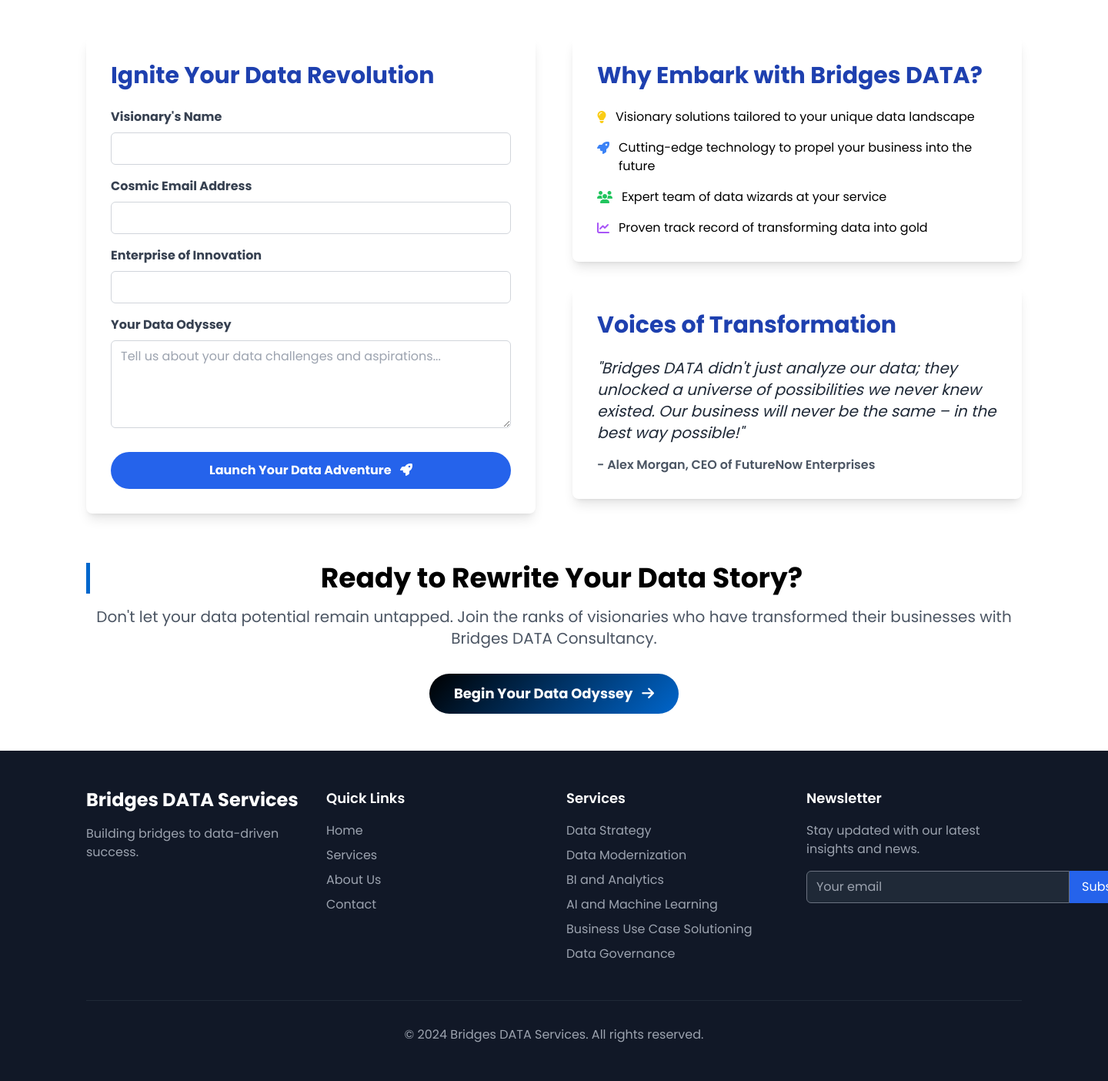
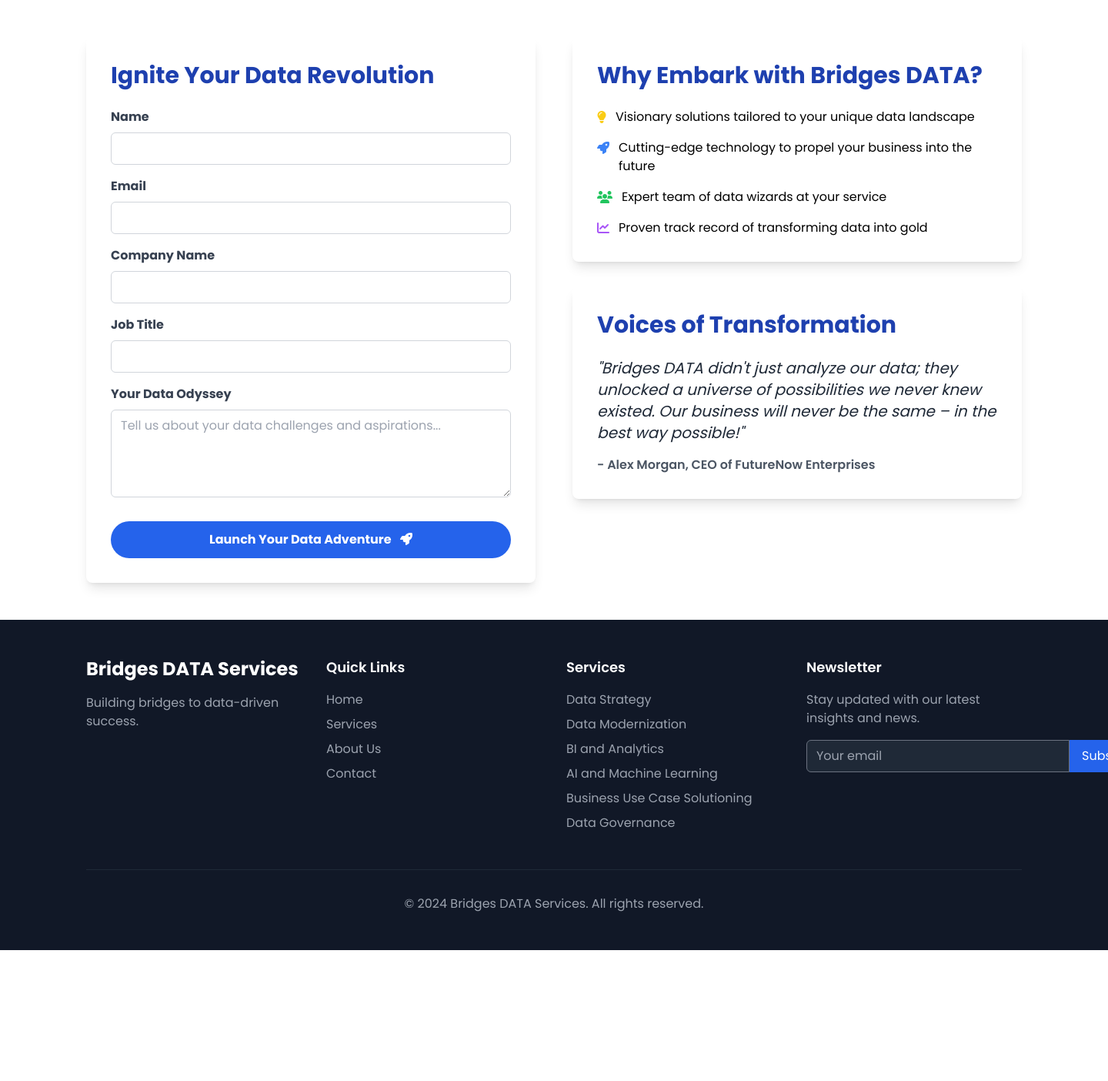
Before and after one commit to phostilite/ubiquitous-octo-invention, a Django app: page /unleash_data/ in a window 1440 px wide; the page is wider, and only the part inside the window is pictured. Shown: the part 348-1752 px from the top of that part at 77% size. After the commit the page ends 1582 px from the top of that part, so only its background shows below. Run offline with Django 5.2, Linux system fonts and the light colour scheme; some libraries are stand-ins or nearby versions.

Commit message:
fix: ui errors

```diff
--- a/templates/website/contact.html
+++ b/templates/website/contact.html
@@ -243,13 +243,9 @@
     </nav>
 
     <header class="gradient-bg text-white relative overflow-hidden">
-        <div class="max-w-7xl mx-auto px-4 sm:px-6 lg:px-8 py-32">
+        <div class="max-w-7xl mx-auto px-4 sm:px-6 lg:px-8 py-16">
             <h1 class="text-5xl font-bold mb-4 animate-slide-left">Get in Touch</h1>
             <p class="text-xl mb-8 animate-slide-right" style="animation-delay: 0.2s;">Let's discuss how we can transform your data into actionable insights.</p>
-            <a href="#contact-form" class="inline-block bg-white hover:bg-blue-100 text-blue-900 font-bold py-3 px-8 rounded-full text-lg transition duration-300 ease-in-out transform hover:scale-105 animate-fade-in" style="animation-delay: 0.4s;">
-                Reach Out Now
-                <i class="fas fa-paper-plane ml-2"></i>
-            </a>
         </div>
     </header>
 
--- a/templates/website/unleash_data.html
+++ b/templates/website/unleash_data.html
@@ -257,16 +257,20 @@
                 <h2 class="text-3xl font-bold mb-6 text-blue-800">Ignite Your Data Revolution</h2>
                 <form id="dataRevolutionForm">
                     <div class="mb-4">
-                        <label for="name" class="block text-gray-700 font-bold mb-2">Visionary's Name</label>
+                        <label for="name" class="block text-gray-700 font-bold mb-2">Name</label>
                         <input type="text" id="name" name="name" class="w-full px-3 py-2 border border-gray-300 rounded-md focus:outline-none focus:ring-2 focus:ring-blue-500" required>
                     </div>
                     <div class="mb-4">
-                        <label for="email" class="block text-gray-700 font-bold mb-2">Cosmic Email Address</label>
+                        <label for="email" class="block text-gray-700 font-bold mb-2">Email</label>
                         <input type="email" id="email" name="email" class="w-full px-3 py-2 border border-gray-300 rounded-md focus:outline-none focus:ring-2 focus:ring-blue-500" required>
                     </div>
                     <div class="mb-4">
-                        <label for="company" class="block text-gray-700 font-bold mb-2">Enterprise of Innovation</label>
+                        <label for="company" class="block text-gray-700 font-bold mb-2">Company Name</label>
                         <input type="text" id="company" name="company" class="w-full px-3 py-2 border border-gray-300 rounded-md focus:outline-none focus:ring-2 focus:ring-blue-500" required>
+                    </div>
+                    <div class="mb-4">
+                        <label for="jobTitle" class="block text-gray-700 font-bold mb-2">Job Title</label>
+                        <input type="text" id="jobTitle" name="jobTitle" class="w-full px-3 py-2 border border-gray-300 rounded-md focus:outline-none focus:ring-2 focus:ring-blue-500" required>
                     </div>
                     <div class="mb-6">
                         <label for="message" class="block text-gray-700 font-bold mb-2">Your Data Odyssey</label>
@@ -313,16 +317,6 @@
                     <p class="font-semibold text-gray-600">- Alex Morgan, CEO of FutureNow Enterprises</p>
                 </div>
             </div>
-        </div>
-
-        <!-- Call to Action -->
-        <div class="text-center mt-16">
-            <h2 class="text-4xl font-bold mb-4 heading-style-4">Ready to Rewrite Your Data Story?</h2>
-            <p class="text-xl text-gray-600 mb-8">Don't let your data potential remain untapped. Join the ranks of visionaries who have transformed their businesses with Bridges DATA Consultancy.</p>
-            <a href="#" class="inline-block gradient-bg text-white font-bold py-3 px-8 rounded-full text-lg transition duration-300 ease-in-out transform hover:scale-105 hover:from-blue-700 hover:to-blue-900">
-                Begin Your Data Odyssey
-                <i class="fas fa-arrow-right ml-2"></i>
-            </a>
         </div>
     </main>
 
```
Also changed, not shown: templates/website/landing_page.html (+0 -17 lines).
